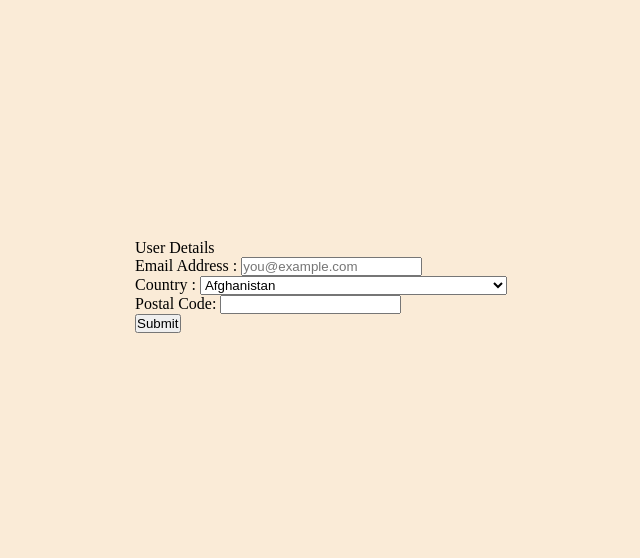
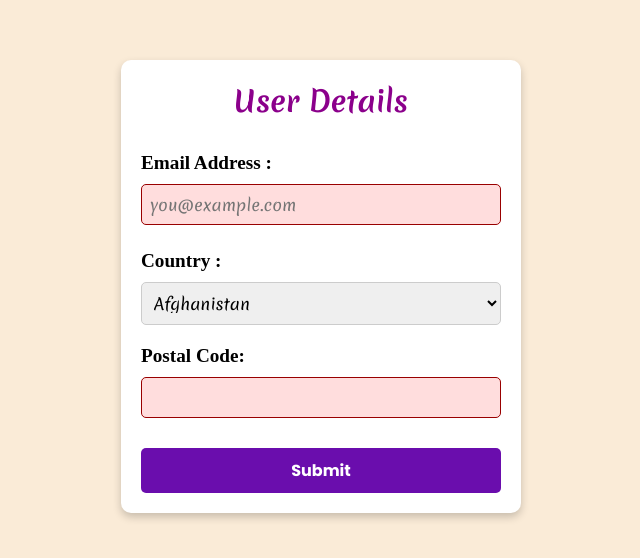
Before and after one commit to umersaif11/form-validation, a website built with webpack: page src/template.html in a window 1280 px wide. Shown: the part 114-672 px from the top of the page, without its empty margins (319-959 px from the left). Built offline with nearby package versions, Linux system fonts and the light colour scheme; a web font is replaced by a local one.

Commit message:
Give styling to form, p, inputs, labels, select and buttons using flexbox, padding, margin, color, text decoration, web fonts and more

```diff
--- a/src/styles.css
+++ b/src/styles.css
@@ -4,6 +4,7 @@
   box-sizing: border-box;
   margin: 0;
   padding: 0;
+  /* outline: 1px solid red; */
 }
 
 html,
@@ -21,45 +22,99 @@ body {
   justify-content: center;
   align-items: center;
 }
-#dropdown-container{
-  position: relative;
+form{
+  border: none;
+  border-radius: 10px;
+  padding: 20px;
+  background-color: #fff;
+  box-shadow: 0 4px 8px rgba(0, 0, 0, 0.2);
+  max-width: 400px;
+  width: 90%;
+  display: flex;
+  flex-direction: column;
+  gap: 10px;
 }
-#dropdown-button{
+form .heading{
+  font-size: 1.8rem;
+  display: flex;
+  justify-content: center;
+  color:darkmagenta;
   font-family: 'Merienda';
-  padding: 14px;
-  border-radius: 12px;
-  background-color: chocolate;
-   box-shadow: 4px 4px 8px #888888;
-  font-size: 1.1rem;
-  color: aliceblue;
-  border: none;
-  margin: 10px;
+  font-weight: bolder;
+  margin-bottom: 20px;
+
 }
-#dropdown-button:hover{
-  background-color: #C04000;
-  cursor: pointer;
+form p {
+  display: flex;
+  flex-direction: column;
+  gap: 5px;
+  margin-bottom: 10px;
 }
-#dropdown-content{
-  display: none;
-  position: absolute;
-  min-width: 140px;
-  background-color: whitesmoke;
-  padding: 8px;
-  border-radius: 8px;
-  color: black;
-  box-shadow: 5px 5px 8px #888888;
+form label {
+  font-size: 1.2rem;
+  font-weight: bold;
+  margin-bottom: 5px;
 }
-#dropdown-content a{
-  display: block;
-  text-decoration: none;
-  color: black;
-  padding: 5px;
+form input,
+select#user-country {
+    padding: 8px;
+    border: 1px solid #ccc;
+    border-radius: 5px;
+    font-size: 1rem;
+    font-family: 'Merienda';
 }
-#dropdown-content a:hover{
-  background-color: #D3D3D3;
-  border-radius: 10px;
-   box-shadow: 2px 2px 5px #888888;
+form button {
+    padding: 10px;
+    margin-top: 10px;
+    border: none;
+    border-radius: 5px;
+    font-weight: bold;
+    cursor: pointer;
+    background-color: #6a0dad;
+    color: white;
+    font-size: 1rem;
+     font-family: 'Poppins';
+  }
+
+  form button:hover {
+    background-color: #8a2be2;
+  }
+
+/* input[type="email"] {
+  appearance: none;
+
+  width: 100%;
+  border: 1px solid #333;
+  margin: 0;
+
+  font-family: 'Merienda';
+  font-size: 90%;
+
+  box-sizing: border-box;
+} */
+
+/* invalid fields */
+input:invalid {
+  border-color: #900;
+  background-color: #fdd;
 }
-#dropdown-content.show{
-  display: block;
+
+input:focus:invalid {
+  outline: none;
 }
+
+/* error message styles */
+.email-error {
+  width: 100%;
+  padding: 0;
+  font-size: 80%;
+  color: white;
+  background-color: #900;
+  border-radius: 0 0 5px 5px;
+  box-sizing: border-box;
+
+}
+
+.email-error.active {
+  padding: 0.3em;
+}
```
